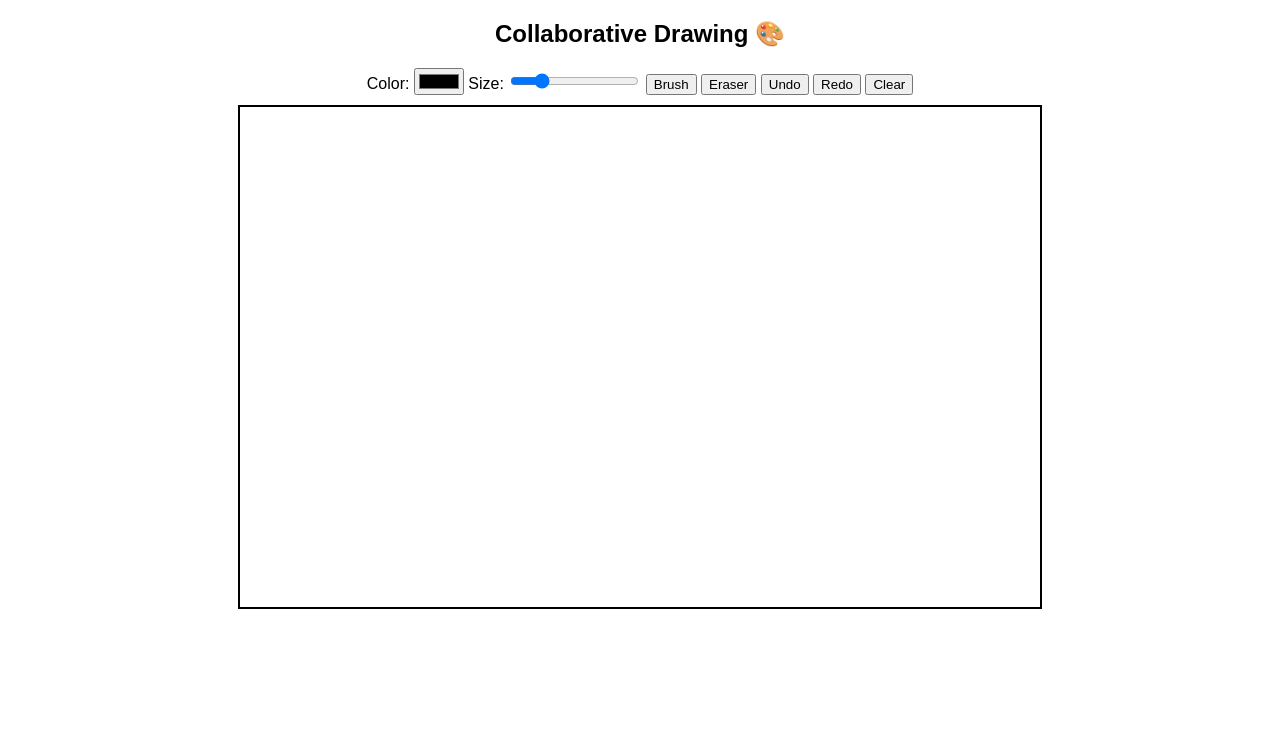
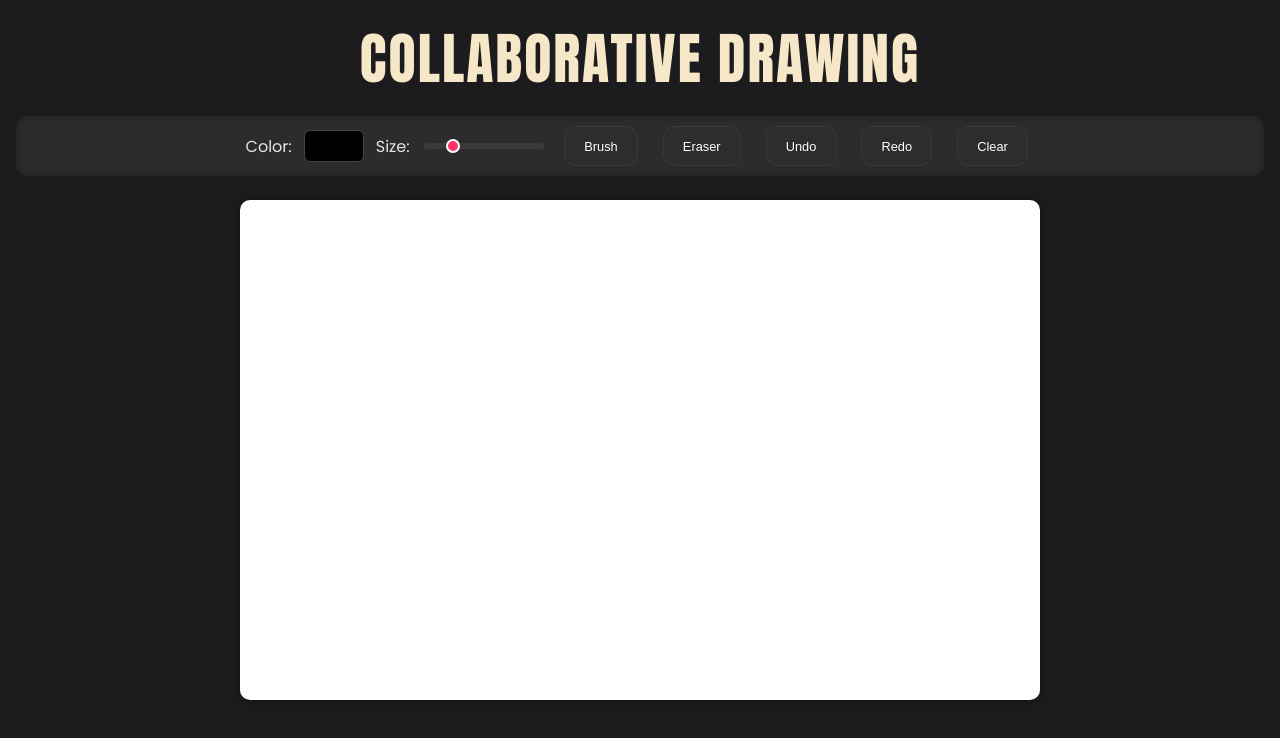
Before and after one commit to satyaaagorinta/collaborative-canvas, a website with bundled scripts: page client/index.html in a window 1280 px wide. Built offline with nearby package versions, Linux system fonts and the light colour scheme; files whose address does not match are found by name.

Commit message:
changes styles

```diff
--- a/client/index.html
+++ b/client/index.html
@@ -6,9 +6,9 @@
 </head>
 <body>
 
-<h2>Collaborative Drawing 🎨</h2>
+<h2>COLLABORATIVE DRAWING</h2>
 
-<div>
+<div class="pallete">
   Color:
   <input type="color" id="colorPicker">
 
--- a/client/style.css
+++ b/client/style.css
@@ -1,9 +1,122 @@
+@import url('https://fonts.googleapis.com/css2?family=Anton&display=swap');
+@import url('https://fonts.googleapis.com/css2?family=Poppins:wght@300;400;500;600&display=swap');
+
 body {
-  font-family: Arial;
+  font-family: 'Poppins', sans-serif;
   text-align: center;
+  background-color: #1c1c1e;
+  color: #e5e5e7;
+  margin: 0;
+  padding: 0;
 }
 
+
 canvas {
-  border: 2px solid black;
-  margin-top: 10px;
+  background-color: #ffffff;
+  margin-top: 16px;
+  border-radius: 10px;
+  box-shadow: 0 0 12px rgba(0,0,0,0.4);
 }
+
+
+button {
+  padding: 0.7rem 1.2rem;
+  border-radius: 0.75rem;
+  margin: 0.4rem;
+  background: #2d2d2f;
+  color: #ffffff;
+  border: 1px solid #3a3a3c;
+
+  font-size: 0.8rem;
+  font-weight: 500;
+  cursor: pointer;
+  transition: all 0.15s ease;
+}
+
+button:hover {
+  background: #434345;
+
+}
+
+button:active {
+  transform: scale(0.97);
+}
+
+
+h2 {
+  color: #e5e5e7;
+  margin: 1rem;
+  font-size: 2rem;
+  font-weight: 400;
+   font-family: 'Anton', sans-serif;
+  color: #f5e7c8; /* light beige */
+  font-size: 3.5rem;
+  letter-spacing: 2px;
+  margin: 1rem 0;
+}
+
+
+.pallete {
+  background-color: #2c2c2e;
+  margin: 0.5rem 1rem;
+  padding: 0.25rem;
+  border-radius: 0.75rem;
+  box-shadow: inset 0 0 8px rgba(0,0,0,0.3);
+   display: flex;
+  align-items: center;
+  gap: 12px;
+  justify-content: center;
+}
+
+#colorPicker {
+  width: 60px;
+  height: 32px;
+  border: none;
+  padding: 0;
+  background: none;
+  cursor: pointer;
+}
+
+
+#colorPicker::-webkit-color-swatch-wrapper {
+  padding: 0;
+}
+#colorPicker::-webkit-color-swatch {
+  border-radius: 6px;
+  border: 1px solid #444;
+}
+
+
+#brushSize {
+  -webkit-appearance: none;
+  width: 120px;
+  height: 6px;
+  border-radius: 3px;
+  background: #3a3a3c;
+  cursor: pointer;
+  outline: none;
+}
+
+
+#brushSize::-webkit-slider-thumb {
+  -webkit-appearance: none;
+  appearance: none;
+  width: 14px;
+  height: 14px;
+  background: #ff3366;
+  border-radius: 50%;
+  cursor: pointer;
+  border: 2px solid #ffffff;
+}
+
+#brushSize::-moz-range-thumb {
+  width: 14px;
+  height: 14px;
+  background: #ff3366;
+  border-radius: 50%;
+  cursor: pointer;
+  border: 2px solid #ffffff;
+}
+.pallete {
+
+}
```
